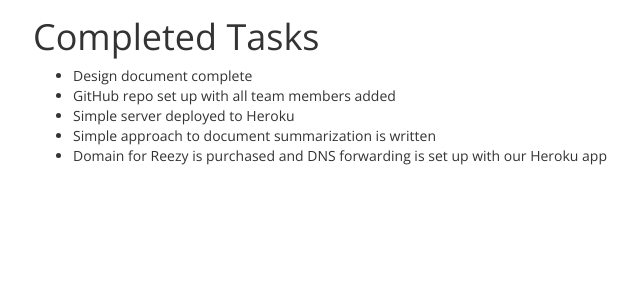
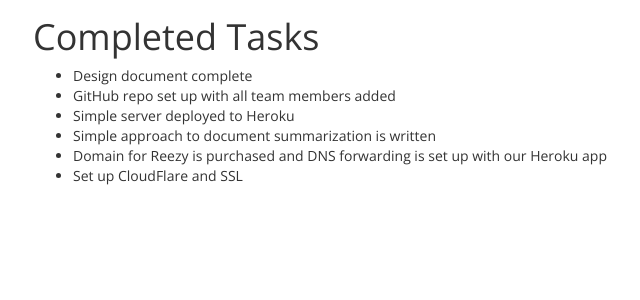
Before and after one commit to AndrewNg/reezy, a Flask app: page /status in a window 1280 px wide. Shown: the part 205-505 px from the top of the page, without its empty margins (37-677 px from the left). Run offline with Flask 2, Linux system fonts and the light colour scheme; some libraries are stand-ins or nearby versions.

Commit message:
progress

```diff
--- a/templates/status.html
+++ b/templates/status.html
@@ -14,6 +14,7 @@
       <li>Simple server deployed to Heroku</li>
       <li>Simple approach to document summarization is written</li>
       <li>Domain for Reezy is purchased and DNS forwarding is set up with our Heroku app</li>
+      <li>Set up CloudFlare and SSL</li>
     </ul>
   </div>
 </div>
```
